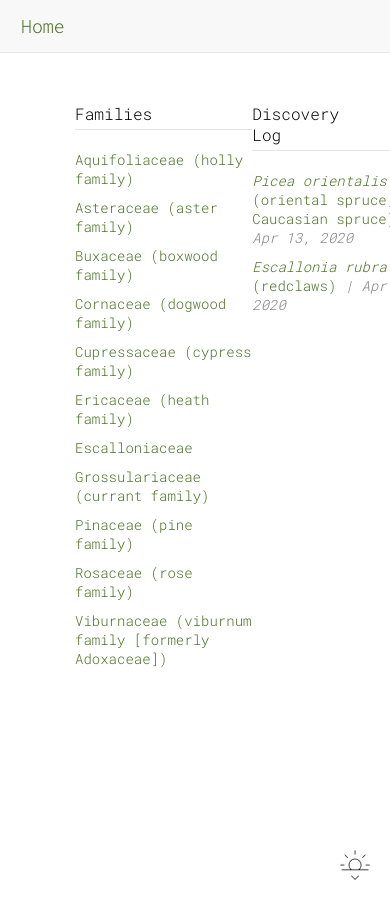
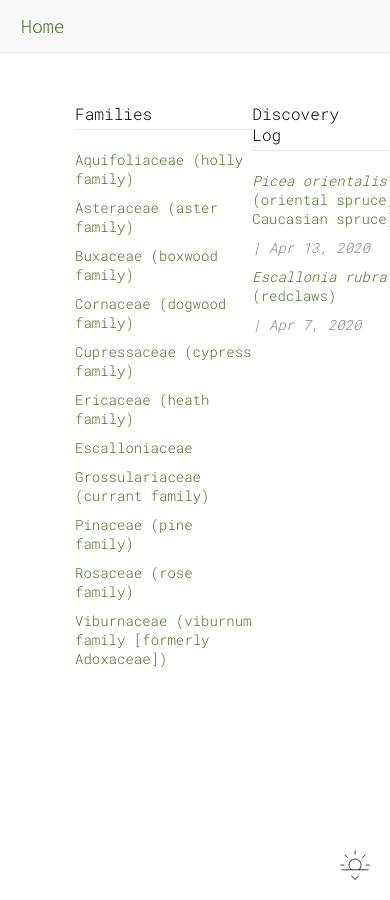
Before and after one commit to shaheenp/mygreeneyed, a Jekyll site: the page built from index.html, in a window 390 px wide. Built offline with Jekyll 4.4.1, drawn with Linux system fonts in a browser that asks for light colours.

Commit message:
css - post date on next line on narrow screens

```diff
--- a/css/main.css
+++ b/css/main.css
@@ -105,45 +105,6 @@ img#sunrise {
     cursor: pointer;
 }
 
-.unselectable {
-    -webkit-touch-callout: none;
-    -webkit-user-select: none;
-    -moz-user-select: none;
-    -ms-user-select: none;
-    user-select: none;
-}
-
-@media only screen and (max-width: 1200px) {
-    nav > div.navbar {
-        width: 970px;
-    }
-
-    main {
-        width: 970px;
-    }
-}
-
-@media only screen and (max-width: 992px) {
-    nav > div.navbar {
-        width: 750px;
-    }
-
-    main {
-        max-width: calc(100% - 150px);
-        width: 750px;
-    }
-}
-
-/* roboto-mono-300 - latin */
-@font-face {
-  font-family: 'Roboto Mono';
-  font-style: normal;
-  font-weight: 300;
-  src: local('Roboto Mono Light'), local('RobotoMono-Light'),
-       url('../fonts/roboto-mono-v5-latin-300.woff2') format('woff2'), /* Chrome 26+, Opera 23+, Firefox 39+ */
-       url('../fonts/roboto-mono-v5-latin-300.woff') format('woff'); /* Chrome 6+, Firefox 3.6+, IE 9+, Safari 5.1+ */
-}
-
 /***********
 *** home ***
 ***********/
@@ -205,3 +166,55 @@ body.night .post-date {
     text-align: center;
     border: none;
 }
+
+/***********
+*** all  ***
+***********/
+
+.unselectable {
+    -webkit-touch-callout: none;
+    -webkit-user-select: none;
+    -moz-user-select: none;
+    -ms-user-select: none;
+    user-select: none;
+}
+
+@media only screen and (max-width: 1270px) {
+    nav > div.navbar {
+        width: 970px;
+    }
+
+    main {
+        width: 970px;
+    }
+}
+
+@media only screen and (max-width: 1070px) {
+    nav > div.navbar {
+        width: 750px;
+    }
+
+    main {
+        max-width: calc(100% - 150px);
+        width: 750px;
+    }
+
+    .post-header {
+        display: block;
+    }
+
+    .post-date {
+        display: block;
+        padding-top: 10px;
+    }
+}
+
+/* roboto-mono-300 - latin */
+@font-face {
+  font-family: 'Roboto Mono';
+  font-style: normal;
+  font-weight: 300;
+  src: local('Roboto Mono Light'), local('RobotoMono-Light'),
+       url('../fonts/roboto-mono-v5-latin-300.woff2') format('woff2'), /* Chrome 26+, Opera 23+, Firefox 39+ */
+       url('../fonts/roboto-mono-v5-latin-300.woff') format('woff'); /* Chrome 6+, Firefox 3.6+, IE 9+, Safari 5.1+ */
+}
```
